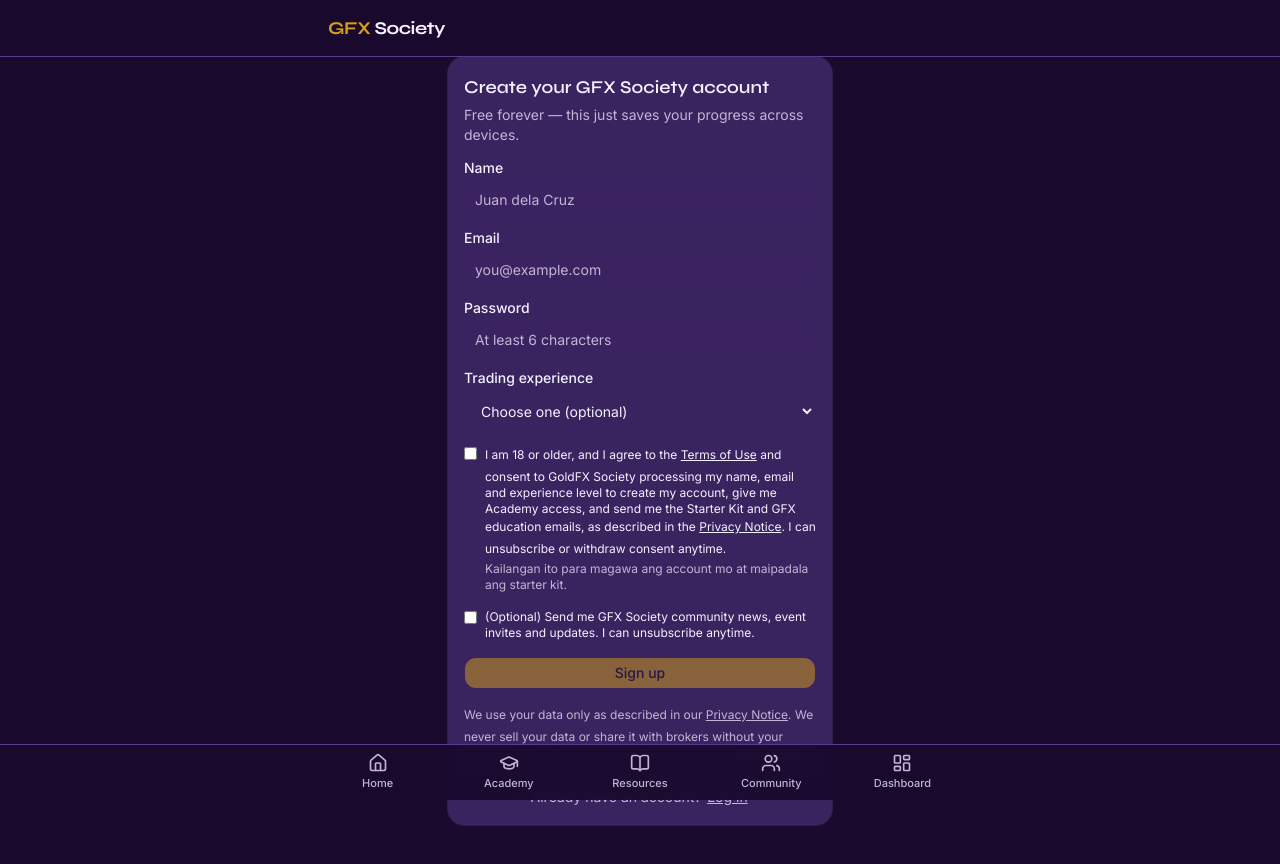
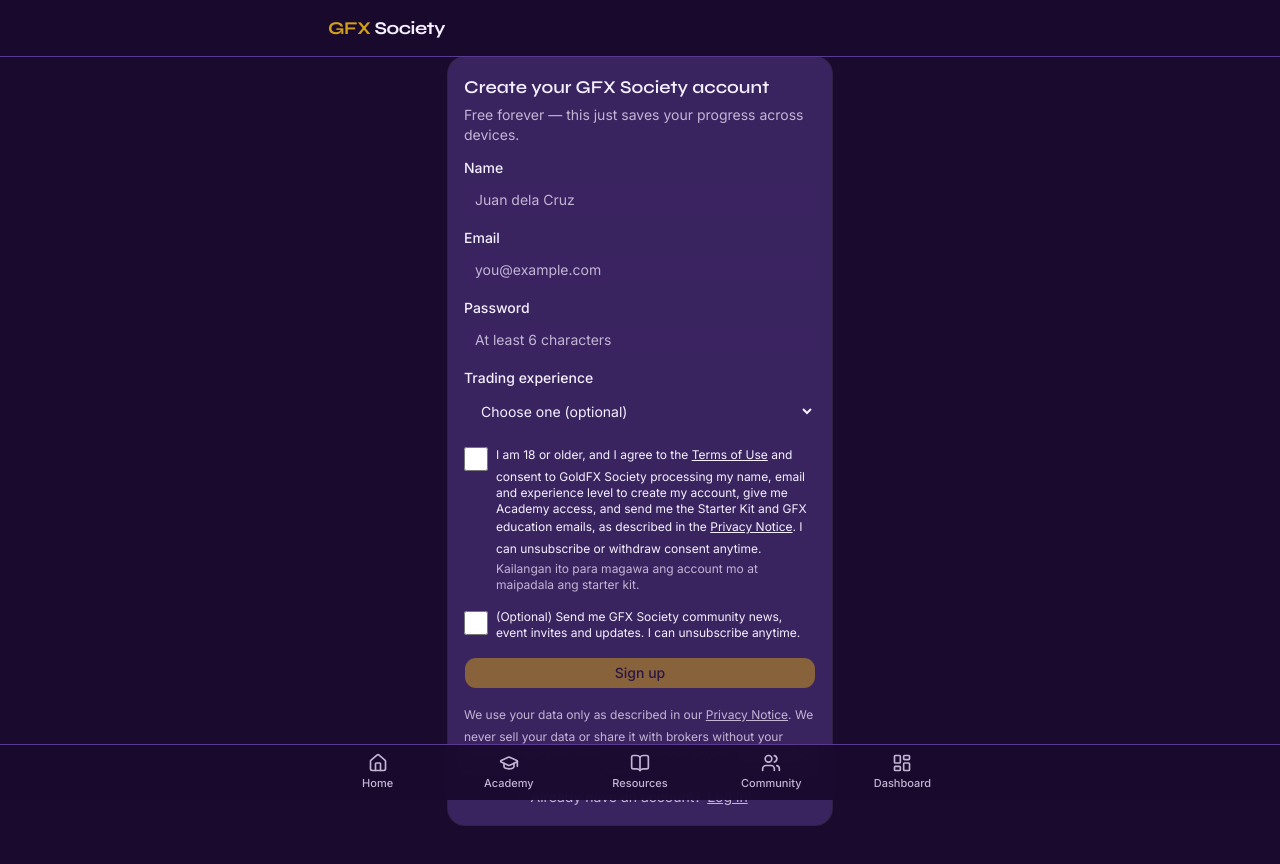
Before and after one commit to goldfxsociety/gfx-society, a Next.js app: page /signup in a window 1280 px wide. Shown: the top 864 px of the page. Built offline with nearby package versions, Linux system fonts and the light colour scheme; no server answers.

Commit message:
Signup: 24px consent checkboxes

```diff
--- a/src/app/signup/page.tsx
+++ b/src/app/signup/page.tsx
@@ -157,7 +157,7 @@
                 checked={consentRequired}
                 onChange={(e) => setConsentRequired(e.target.checked)}
                 required
-                className="mt-0.5"
+                className="mt-0.5 h-6 w-6 shrink-0 accent-primary"
               />
               <label htmlFor="consentRequired">
                 I am 18 or older, and I agree to the{" "}
@@ -179,7 +179,7 @@
                 type="checkbox"
                 checked={consentMarketing}
                 onChange={(e) => setConsentMarketing(e.target.checked)}
-                className="mt-0.5"
+                className="mt-0.5 h-6 w-6 shrink-0 accent-primary"
               />
               <label htmlFor="consentMarketing">
                 (Optional) Send me GFX Society community news, event invites
```
